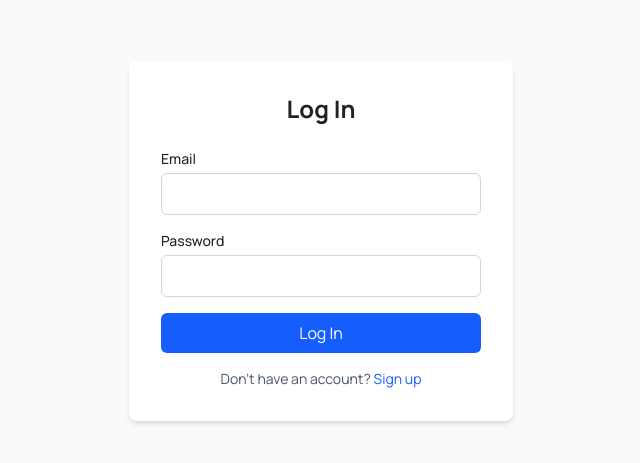
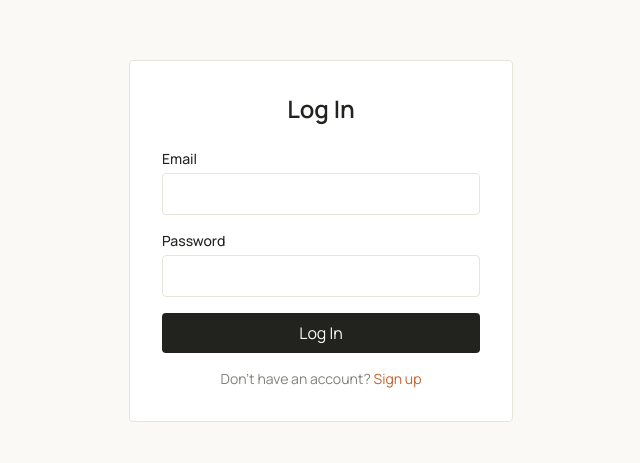
Before and after one commit to KipletingEdwin/AI-Smart-Task-Optimizer, a React (Vite) app: page /login in a window 1280 px wide. Shown: the part 159-622 px from the top of the page, without its empty margins (319-959 px from the left). Built offline with nearby package versions, Linux system fonts and the light colour scheme.

Commit message:
update Login Page

```diff
--- a/src/pages/LoginPage.jsx
+++ b/src/pages/LoginPage.jsx
@@ -2,6 +2,7 @@
 import { useState } from 'react';
 import { useNavigate, Link } from 'react-router-dom';
 import { useAuth } from '../context/AuthContext';
+import Spinner from '../components/ui/Spinner';
 
 function LoginPage() {
   const [email, setEmail] = useState('');
@@ -21,23 +22,23 @@
       navigate('/dashboard');
     } catch (err) {
       setError(err.response?.data?.error || 'Login failed. Please try again.');
-    } finally {
       setLoading(false);
     }
   };
 
   return (
-    <div className="min-h-screen flex items-center justify-center bg-gray-50">
-      <div className="w-full max-w-sm bg-white p-8 rounded-lg shadow-md">
-        <h1 className="text-2xl font-bold mb-6 text-center">Log In</h1>
+    <div className="min-h-screen flex items-center justify-center bg-paper">
+      <div className="w-full max-w-sm bg-white p-8 rounded-sm border border-line">
+        <h1 className="text-2xl font-semibold mb-6 text-center">Log In</h1>
 
         {error && (
-          <div className="mb-4 p-3 bg-red-100 text-red-700 rounded text-sm">
+          <div className="mb-4 p-3 bg-ember-soft text-ember rounded-sm text-sm">
             {error}
           </div>
         )}
 
         <form onSubmit={handleSubmit} className="space-y-4">
+          <fieldset disabled={loading} className="space-y-4">
             <div>
               <label className="block text-sm font-medium mb-1">Email</label>
               <input
@@ -45,7 +46,7 @@
                 value={email}
                 onChange={(e) => setEmail(e.target.value)}
                 required
-              className="w-full px-3 py-2 border border-gray-300 rounded-md focus:outline-none focus:ring-2 focus:ring-blue-500"
+                className="w-full px-3 py-2 border border-line rounded-sm focus:outline-none focus:ring-2 focus:ring-ember disabled:opacity-50"
               />
             </div>
 
@@ -56,22 +57,24 @@
                 value={password}
                 onChange={(e) => setPassword(e.target.value)}
                 required
-              className="w-full px-3 py-2 border border-gray-300 rounded-md focus:outline-none focus:ring-2 focus:ring-blue-500"
+                className="w-full px-3 py-2 border border-line rounded-sm focus:outline-none focus:ring-2 focus:ring-ember disabled:opacity-50"
               />
             </div>
 
             <button
               type="submit"
               disabled={loading}
-            className="w-full bg-blue-600 text-white py-2 rounded-md hover:bg-blue-700 disabled:opacity-50"
+              className="w-full flex items-center justify-center gap-2 bg-ink text-paper py-2 rounded-sm hover:bg-ember transition-colors disabled:opacity-60"
             >
-            {loading ? 'Logging in...' : 'Log In'}
+              {loading && <Spinner size={14} />}
+              {loading ? 'Logging in…' : 'Log In'}
             </button>
+          </fieldset>
         </form>
 
-        <p className="mt-4 text-sm text-center text-gray-600">
+        <p className="mt-4 text-sm text-center text-ink-muted">
           Don't have an account?{' '}
-          <Link to="/signup" className="text-blue-600 hover:underline">
+          <Link to="/signup" className="text-ember hover:underline">
             Sign up
           </Link>
         </p>
```
Lines whose indentation alone changed are shown as unchanged.
